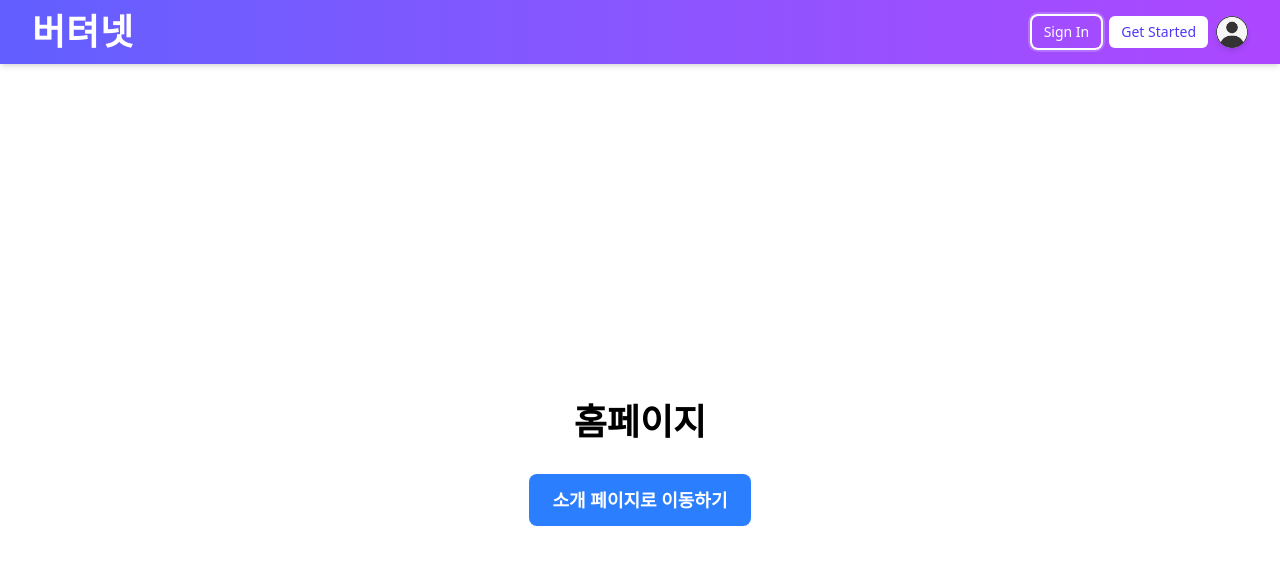
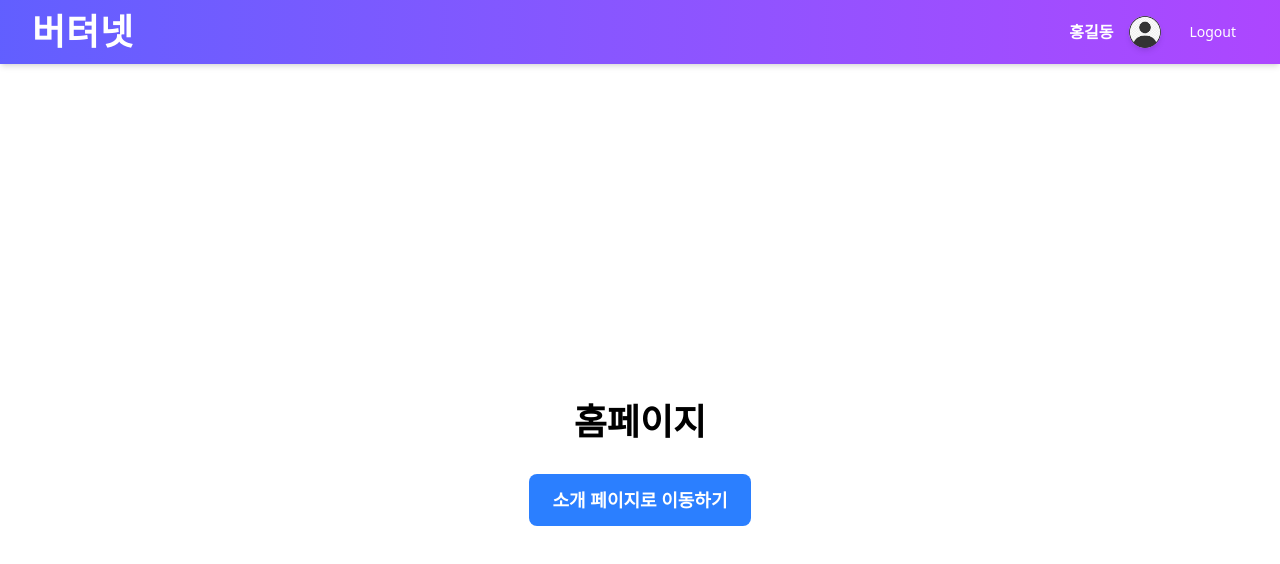
Before and after one commit to thoi2/biskit, a Next.js app in the folder frontend/: page / in a window 1280 px wide. Both pictures are taken after a click on the button "Sign In". Shown: the top 564 px of the page. Built offline with nearby package versions, Linux system fonts and the light colour scheme.

Commit message:
feat(store) : user ts변경 스토어 테스트 추가

```diff
--- a/frontend/src/components/layout/Header.tsx
+++ b/frontend/src/components/layout/Header.tsx
@@ -5,10 +5,24 @@
 import Link from 'next/link';
 import Button from '@/components/ui/Button/Button'
 import Image from 'next/image';
+import { useUserStore } from '@/store/user';
+import {User} from '@/types/user';
 
 export default function Header() {
+
   const handleLogin = () => {
+    setUser(dummyUser);
     alert('로그인 처리!');
+  };
+
+  const { isLoggedIn, user, setUser, logout } = useUserStore();
+
+  const dummyUser: User = {
+    id: 1,
+    provider_user_id: '12345',
+    email: 'test@example.com',
+    nickname: '홍길동',
+    created_at: Date.now(),
   };
 
   return (
@@ -27,13 +41,12 @@ export default function Header() {
           </Link>
 
           {/* 사용자 메뉴 (Sign In, Get Started 등) */}
-          <div className="flex items-center gap-x-2">
-            <Button variant="secondary" onClick={handleLogin}>
-              Sign In
-            </Button>
-            <Button variant="primary">
-              Get Started
-            </Button>
+
+          {isLoggedIn && user ? (
+            <div className="flex items-center gap-x-4">
+              <Link href="/my-page" aria-label="profile" className="font-semibold">
+                {user.nickname}
+              </Link>
               <Link href="/my-page" aria-label="profile" className="rounded-full overflow-hidden shadow-md">
                 <Image
                   src="/2.png"
@@ -43,7 +56,21 @@ export default function Header() {
                   priority
                 />
               </Link>
+              <Button variant="secondary" onClick={logout}>
+                Logout
+              </Button>
             </div>
+
+            ) : (
+            <div className="flex items-center gap-x-2">
+              <Button variant="secondary" onClick={handleLogin}>
+                Sign In
+              </Button>
+              <Button variant="primary">
+                Get Started
+              </Button>
+            </div>
+             )}
         </div>
       </header>
       {/* ========== END HEADER ========== */}
--- a/frontend/src/types/user.ts
+++ b/frontend/src/types/user.ts
@@ -1,7 +1,7 @@
 export interface User {
   id: number;
   provider_user_id: string;
-  emial: string;
+  email: string;
   nickname: string;
   created_at: number;
 }
```
Also changed, not shown: 1 other file (tests, documents, lock files or other folders). Lines whose indentation alone changed are shown as unchanged.
